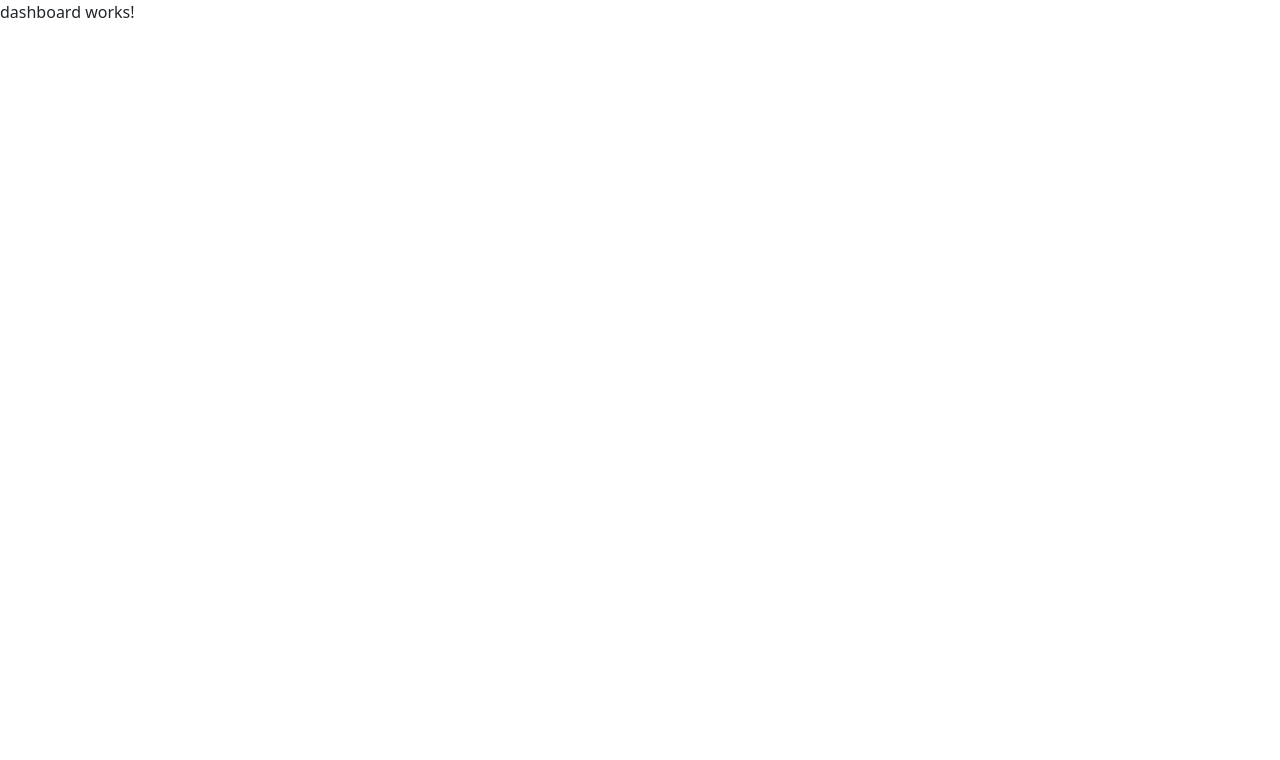
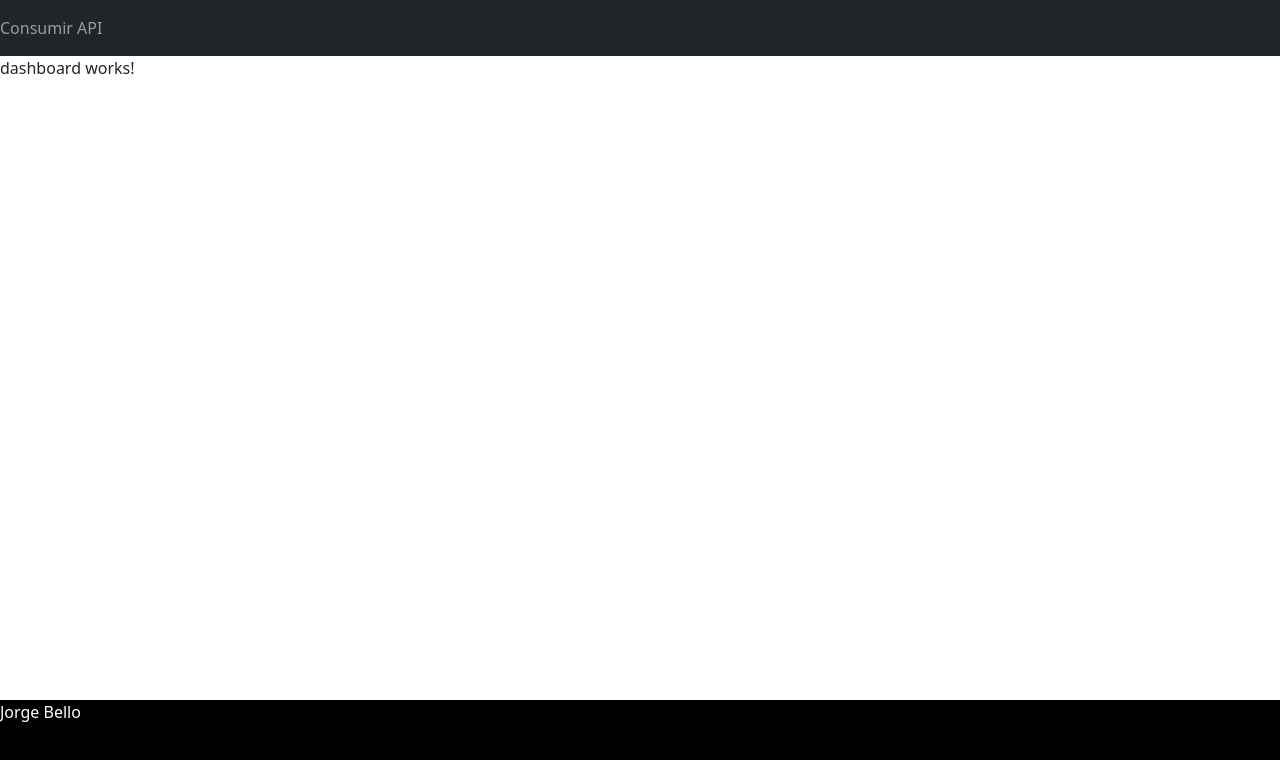
Before and after one commit to jorgezamy/clientes, an Angular app: page /dashboard in a window 1280 px wide. Shown: the top 760 px of the page. Built offline with nearby package versions, Linux system fonts and the light colour scheme.

Commit message:
feat: creating a shell for header and footer layout and adding into dashboard. Import in imports was neccessary to do it.

```diff
--- a/src/app/layouts/footer/footer.component.css
+++ b/src/app/layouts/footer/footer.component.css
@@ -0,0 +1,8 @@
+footer {
+    position: fixed;
+    height: 100px;
+    bottom: 0;
+    width: 100%;
+    background-color: black;
+    color: white;
+}
--- a/src/app/layouts/footer/footer.component.html
+++ b/src/app/layouts/footer/footer.component.html
@@ -1 +1,3 @@
-<p>footer works!</p>
+<footer>
+    Jorge Bello
+</footer>
--- a/src/app/layouts/header/header.component.html
+++ b/src/app/layouts/header/header.component.html
@@ -1 +1,5 @@
-<p>header works!</p>
+<nav class="navbar navbar-dark bg-dark">
+    <span class="navbar-text">
+        Consumir API
+      </span>
+</nav>
--- a/src/app/views/dashboard/dashboard.component.html
+++ b/src/app/views/dashboard/dashboard.component.html
@@ -1 +1,5 @@
-<p>dashboard works!</p>
+<app-header />
+
+    <p>dashboard works!</p>
+
+<app-footer />
```
Also changed, not shown: src/app/views/dashboard/dashboard.component.ts (+5 -5 lines).
